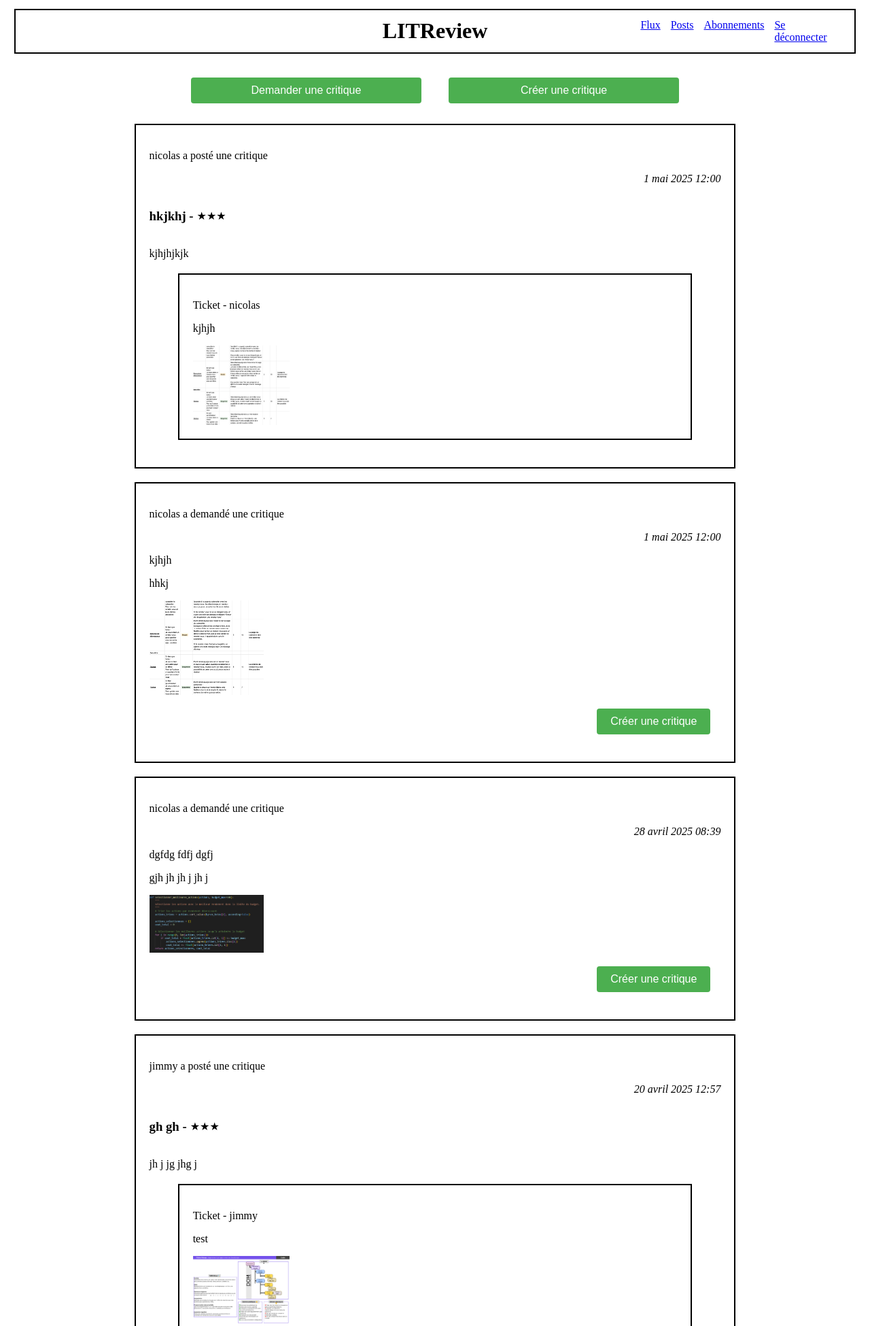
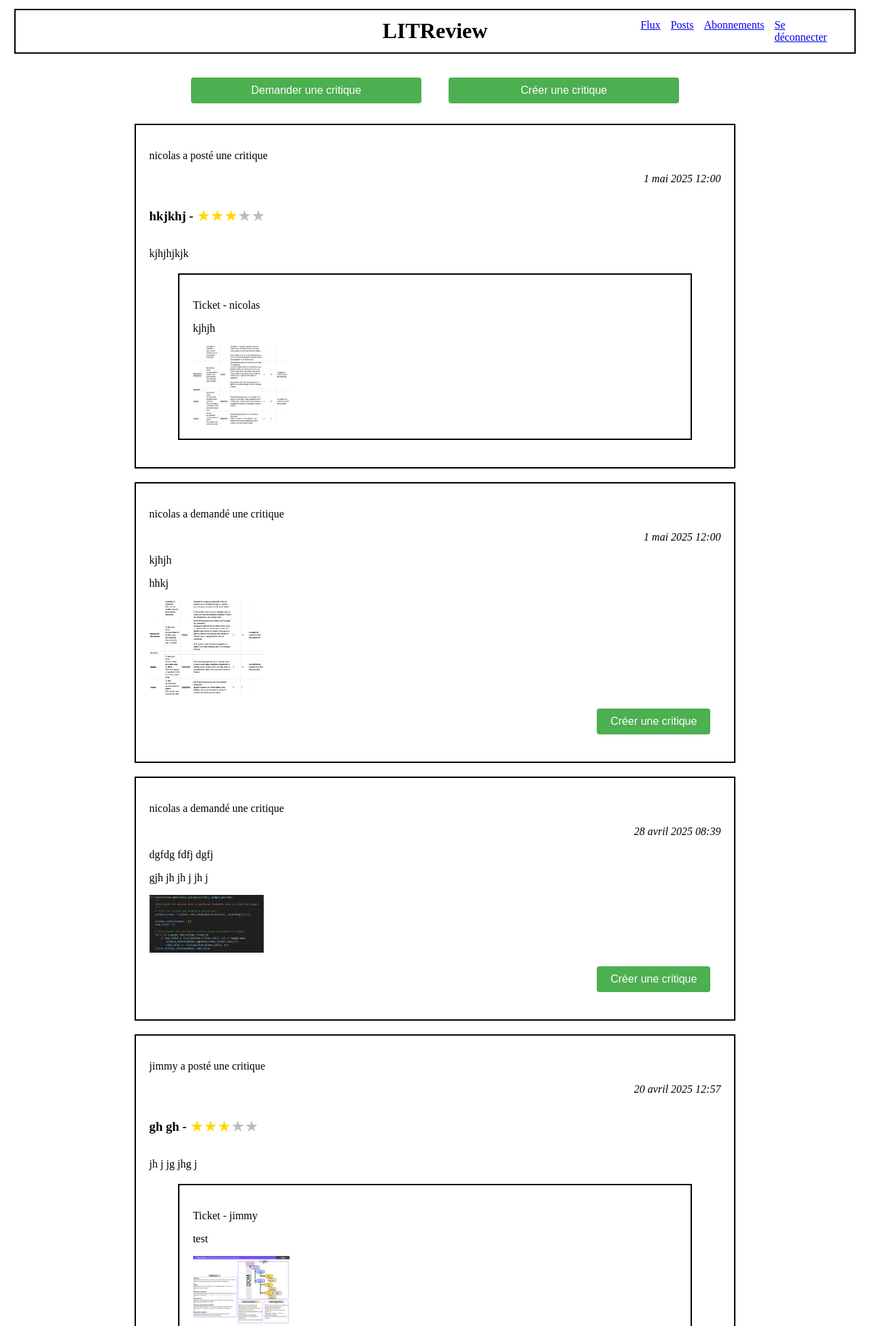
Before and after one commit to NicolasF425/litrevu, a Django app: page /flux/ in a window 1280 px wide. Shown: the top 1950 px of the page at 68% size. Run offline with Django 5.2, Linux system fonts and the light colour scheme; a user stored in the database is signed in; data comes from the database, SQL or seed files in the repository; both versions use the stored data as it was after the commit.

Commit message:
correction css mineur etoiles

```diff
--- a/litrevu/appli/templates/appli/flux.html
+++ b/litrevu/appli/templates/appli/flux.html
@@ -27,8 +27,12 @@
                 <p class="align-date-right"><i>{{ post.time_created }}</i></p>
                 <div class="rating-container">
                     <span><h3 class="h3-margin-right">{{ post.headline }} - </h3></span>
-                    {% for i in "x"|ljust:post.rating %}
-                        <span class="star">★</span>
+                    {% for i in "12345" %}
+                        {% if forloop.counter <= post.rating %}
+                            <span class="star filled">★</span>
+                        {% else %}
+                            <span class="star empty">★</span>
+                        {% endif %}
                     {% endfor %}
                 </div>
                 <p>{{ post.body }}</p>
--- a/litrevu/static/styles.css
+++ b/litrevu/static/styles.css
@@ -180,8 +180,17 @@ img {
     align-items: center;
 }
 
+
 .star {
-    display: inline-block;
+    font-size: 1.4em;
+}
+
+.filled {
+    color: gold;
+}
+
+.empty {
+    color: #bbb;
 }
 
 .h3-margin-right {
```
Also changed, not shown: litrevu/appli/templates/appli/post_list.html (+6 -2 lines), litrevu/db.sqlite3.
